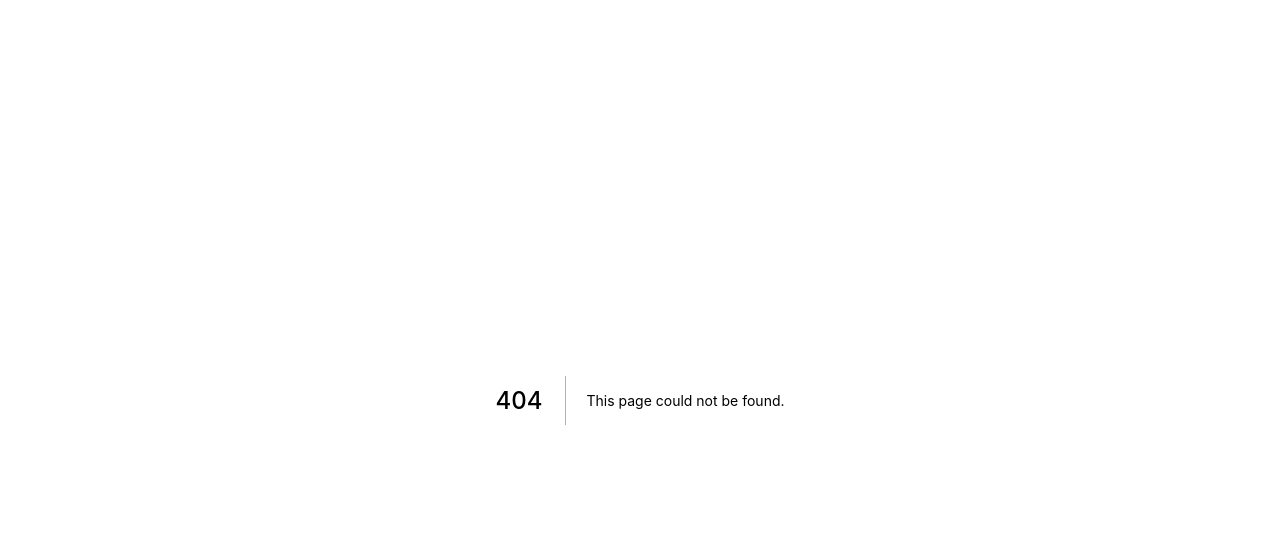
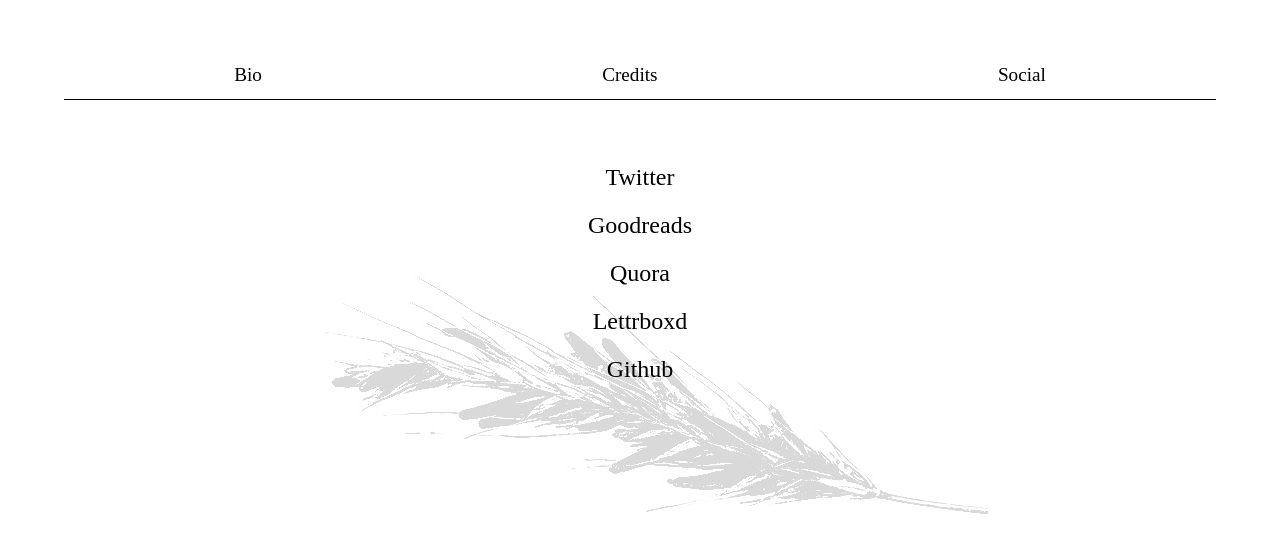
Before and after one commit to perfidiousscript/home_page, a Next.js app: page /social in a window 1280 px wide. Before the commit this address had no page. Shown: the top 552 px of the page. Built offline with nearby package versions, Linux system fonts and the light colour scheme.

Commit message:
adds social

```diff
--- a/components/header.js
+++ b/components/header.js
@@ -13,7 +13,7 @@
         <Link href="credits">Credits</Link>
       </div>
       <div className={styles.headerLink}>
-        <Link href="bio">Social</Link>
+        <Link href="social">Social</Link>
       </div>
     </div>
   );
--- /dev/null
+++ b/pages/social.js
@@ -0,0 +1,31 @@
+import Head from "next/head";
+import styles from "../styles/Social.module.css";
+import Link from "next/link";
+import Header from "../components/header.js";
+
+export default function Bio() {
+  return (
+    <>
+      <Header />
+      <div className={styles.body}>
+        <div className={styles.entry}>
+          <a href="https://twitter.com/perfidiouscript">Twitter</a>
+        </div>
+        <div className={styles.entry}>
+          <a href="https://www.goodreads.com/author/show/13994421.Samuel_M_Moss">
+            Goodreads
+          </a>
+        </div>
+        <div className={styles.entry}>
+          <a href="https://www.quora.com/profile/Sam-Moss-8">Quora</a>
+        </div>
+        <div className={styles.entry}>
+          <a href="https://letterboxd.com/sammmoss/">Lettrboxd</a>
+        </div>
+        <div className={styles.entry}>
+          <a href="https://github.com/perfidiousscript">Github</a>
+        </div>
+      </div>
+    </>
+  );
+}
--- a/styles/Bio.module.css
+++ b/styles/Bio.module.css
@@ -13,3 +13,7 @@
   padding: 7% 14%;
   line-height: 1.6;
 }
+
+.bioImage {
+  border: 1px solid black;
+}
--- /dev/null
+++ b/styles/Social.module.css
@@ -0,0 +1,17 @@
+.body {
+  display: flex;
+  flex-direction: column;
+  align-items: center;
+  height: 100%;
+}
+
+.entry {
+  font-family: Fraunces;
+  font-weight: 500;
+  font-size: x-large;
+  height: 2em;
+}
+
+.entry a {
+  color: black;
+}
--- a/styles/globals.css
+++ b/styles/globals.css
@@ -11,7 +11,7 @@
 }
 
 a {
-  color: darkgrey;
+  color: black;
   text-decoration: none;
 }
 
```
Also changed, not shown: pages/bio.js (+4 -7 lines), styles/Credits.module.css (+6 -1 lines), styles/Home.module.css (+0 -16 lines).
